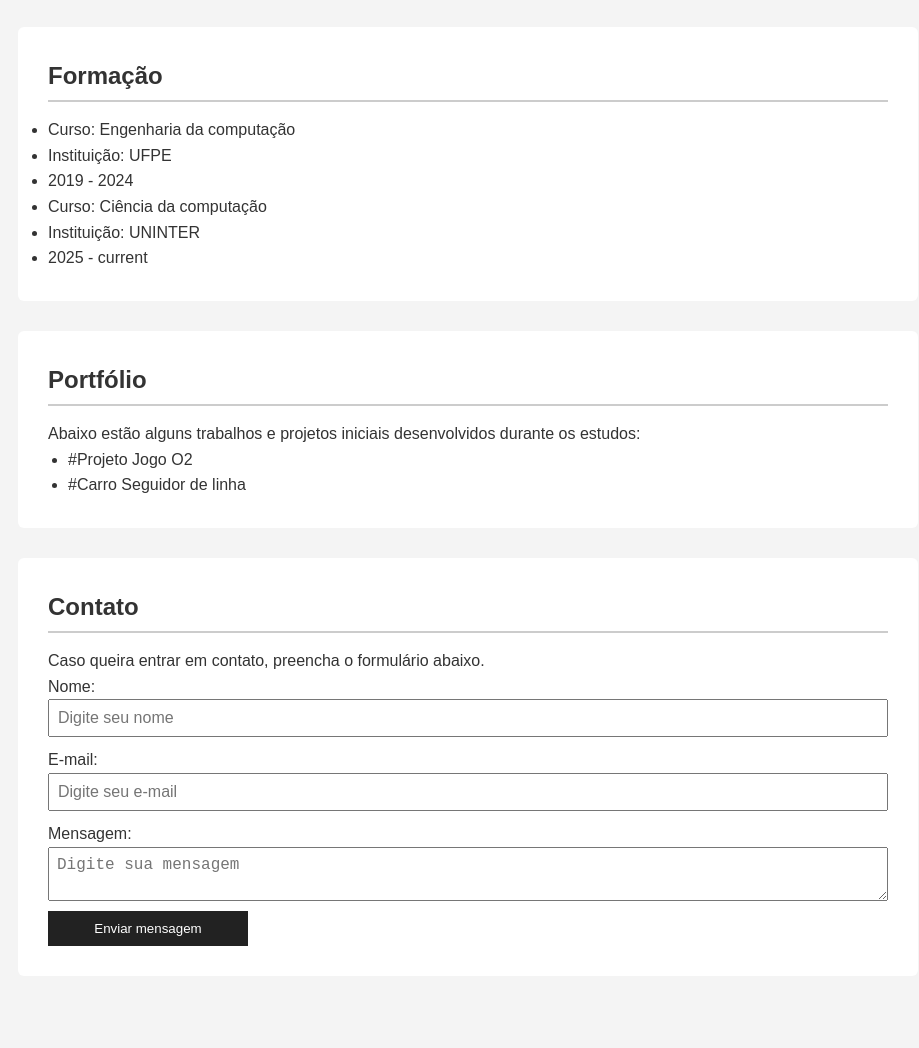
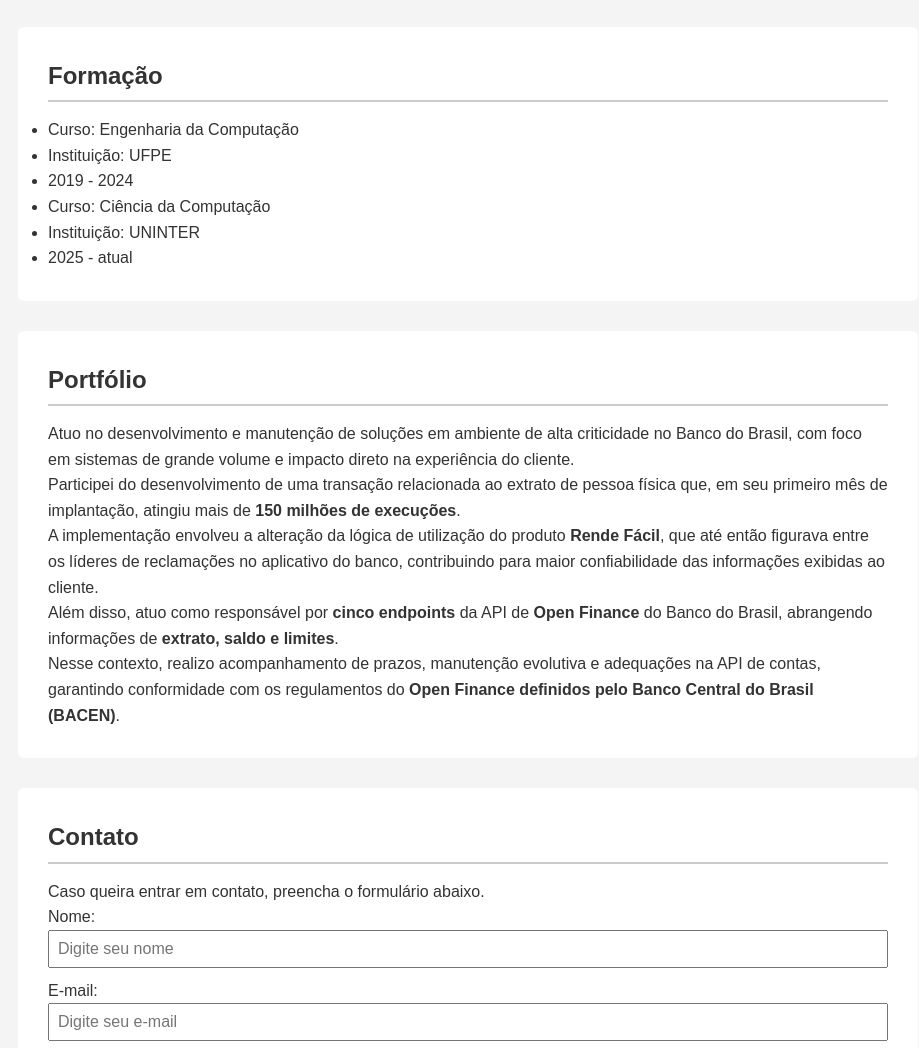
Before and after one commit to pshincrab/Portifolio-vinicius-bastos, a plain HTML site: page index.html in a window 1280 px wide. Shown: the part 286-1334 px from the top of the page, without its empty margins (172-1091 px from the left). Before the commit the page ends 1292 px from the top, so only its background shows below. Drawn offline with Linux system fonts and the light colour scheme.

Commit message:
Update personal information and course titles

```diff
--- a/index.html
+++ b/index.html
@@ -29,7 +29,7 @@
         <h2>Sobre mim</h2>
 
         <p>
-            Meu nome é <strong>Vinicius Bastos</strong> e este é o meu portfólio pessoal.
+            Meu nome é <strong>Vinícius Bastos</strong> e este é o meu portfólio pessoal.
             Atualmente estou em processo de formação na área de tecnologia
             e trabalho como desenvolvedor back-end em um sistema bancário.
         </p>
@@ -43,14 +43,14 @@
     <section id="formacao">
         <h2>Formação</h2>
         <ul>
-            <li>Curso: Engenharia da computação</li>
+            <li>Curso: Engenharia da Computação</li>
             <li>Instituição: UFPE</li>
             <li>2019 - 2024</li>
         </ul>
         <ul>
-            <li>Curso: Ciência da computação</li>
+            <li>Curso: Ciência da Computação</li>
             <li>Instituição: UNINTER</li>
-            <li>2025 - current</li>
+            <li>2025 - atual</li>
         </ul>
     </section>
 
@@ -59,14 +59,36 @@
         <h2>Portfólio</h2>
 
         <p>
-            Abaixo estão alguns trabalhos e projetos iniciais
-            desenvolvidos durante os estudos:
+            Atuo no desenvolvimento e manutenção de soluções em ambiente de alta
+            criticidade no Banco do Brasil, com foco em sistemas de grande volume
+            e impacto direto na experiência do cliente.
         </p>
 
-        <ul>
-            <li>#Projeto Jogo O2</a></li>
-            <li>#Carro Seguidor de linha</li>
-        </ul>
+        <p>
+            Participei do desenvolvimento de uma transação relacionada ao extrato
+            de pessoa física que, em seu primeiro mês de implantação,
+            atingiu mais de <strong>150 milhões de execuções</strong>.
+        </p>
+
+        <p>
+            A implementação envolveu a alteração da lógica de utilização do produto
+            <strong>Rende Fácil</strong>, que até então figurava entre os líderes
+            de reclamações no aplicativo do banco, contribuindo para maior
+            confiabilidade das informações exibidas ao cliente.
+        </p>
+
+        <p>
+            Além disso, atuo como responsável por <strong>cinco endpoints</strong>
+            da API de <strong>Open Finance</strong> do Banco do Brasil,
+            abrangendo informações de <strong>extrato, saldo e limites</strong>.
+        </p>
+
+        <p>
+            Nesse contexto, realizo acompanhamento de prazos,
+            manutenção evolutiva e adequações na API de contas,
+            garantindo conformidade com os regulamentos do
+            <strong>Open Finance definidos pelo Banco Central do Brasil (BACEN)</strong>.
+        </p>
     </section>
 
     <!-- ================== SEÇÃO CONTATO ================== -->
```
